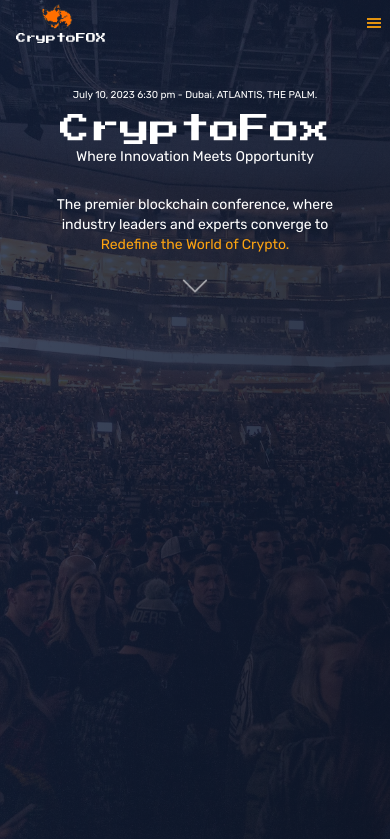
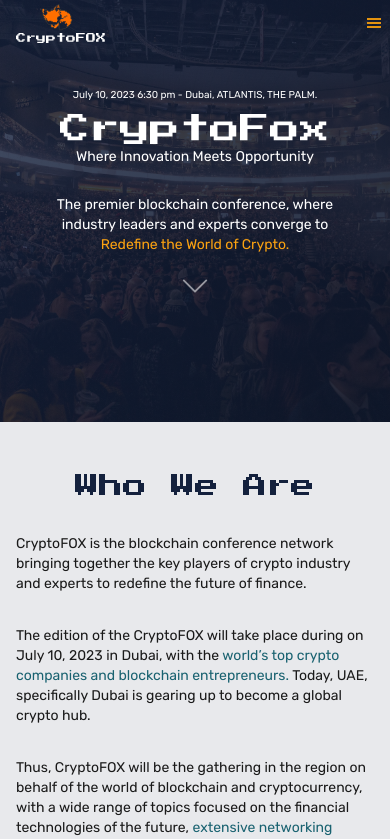
Before and after one commit to ewa1do/cryptofox_page, a Next.js app: page / in a window 390 px wide. Shown: the top 839 px of the page. Built offline with nearby package versions, Linux system fonts and the light colour scheme; a web font is replaced by a local one.

Commit message:
fixing responsive design for header

```diff
--- a/src/styles/header.module.css
+++ b/src/styles/header.module.css
@@ -1,12 +1,12 @@
 @media screen and (min-width: 320px) {
     .header {
-        height: 100vh;
+        height: 50vh;
         background-image: linear-gradient(
                 to right bottom,
                 rgba(20, 33, 62, 0.8),
                 rgba(14, 23, 43, 0.9)
             ),
-            url('/img/hero-2.jpg');
+            url("/img/hero-2.jpg");
         background-size: cover;
         background-attachment: fixed;
         background-position: center;
@@ -19,10 +19,16 @@
                 rgba(20, 33, 62, 0.8),
                 rgba(14, 23, 43, 0.9)
             ),
-            url('/img/pixels.jpg');
+            url("/img/pixels.jpg");
         background-size: cover;
         background-attachment: fixed;
         background-position: center;
+    }
+}
+
+@media screen and (min-width: 1024px) {
+    .header {
+        height: 100vh;
     }
 }
 
```
